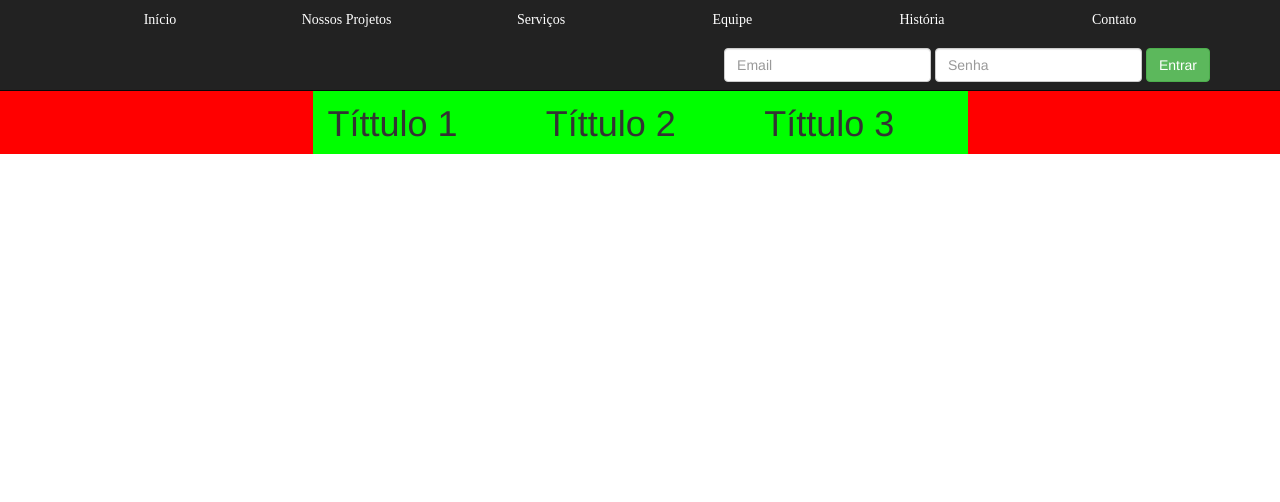
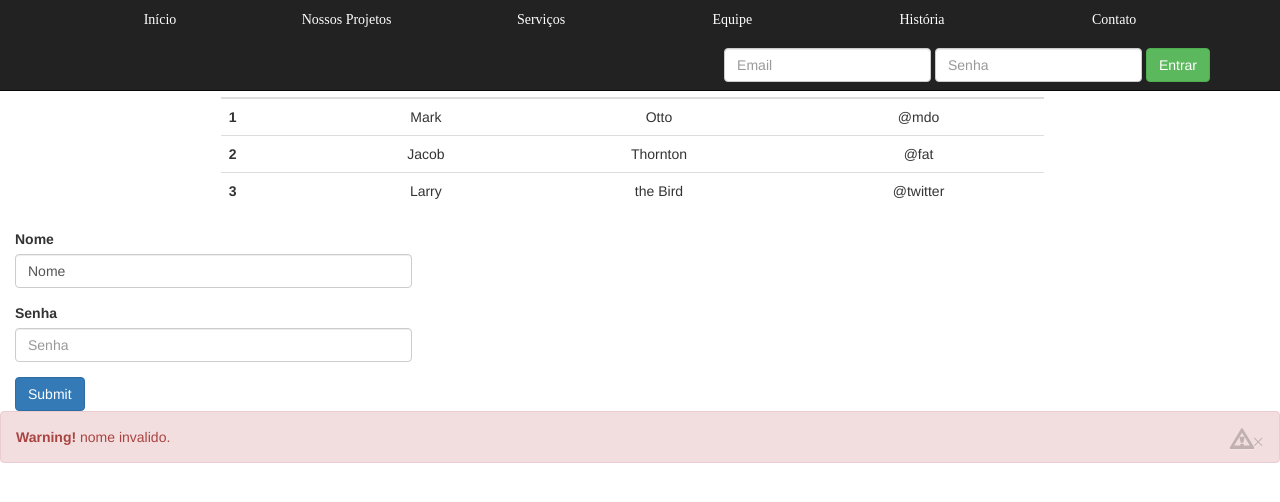
Before and after one commit to wallison-souza/infocorp, a plain HTML site: page bootstrap/index.html in a window 1280 px wide. Drawn offline with Linux system fonts and the light colour scheme; files whose address does not match are found by name.

Commit message:
Mensagem

```diff
--- a/bootstrap/index.html
+++ b/bootstrap/index.html
@@ -11,12 +11,18 @@
         color:white;
         font-family:Times New Roman;
     }
+    table{
+        margin-top: 5%;
+        text-align: center;
+        margin-left: 25%;
+    }
+
     </style>
 </head>
 <body>
     <div class="container-fluid">
 
-        <div class="row" style="background-color: rgb(255,0,0)" >
+        <div class="row"  >
             <div class="nav" style = "background-color: black">
                 <nav class="navbar navbar-inverse navbar-fixed-top">
                     <div class="container">
@@ -53,42 +59,72 @@
                     </div>
                 </nav>
                 <span class="glyphicon glyphicon-search" aria-hidden="true"></span>
-                <div class="container">
-                    <!-- The justified navigation menu is meant for single line per list item.
-                         Multiple lines will require custom code not provided by Bootstrap. -->
-
             </div>
         </div>
 
-        <div class="row" style="margin-top:5%;" >
-           <div class="col col-md-3" ></div>
-           <div class="col col-md-6" style="background-color: rgb(0,255,0)">
-                <div class="row">
-                    <div class="col col-md-4">
-                        <h1>Títtulo 1</h1>
-                    </div>
-                    <div class="col col-md-4">
-                        <h1>Títtulo 2</h1>
-                    </div>
-                    <div class="col col-md-4">
-                        <h1>Títtulo 3</h1>
-                    </div>
+        <div class="row" >
+            <div  class="col-sm-8">
+                <table class="table table-hover table-dark">
+                  <thead>
+                    <tr>
+                      <th scope="col">id</th>
+                      <th scope="col">First</th>
+                      <th scope="col">Last</th>
+                      <th scope="col">Handle</th>
+                    </tr>
+                  </thead>
+                  <tbody>
+                    <tr>
+                      <th scope="row">1</th>
+                      <td>Mark</td>
+                      <td>Otto</td>
+                      <td>@mdo</td>
+                    </tr>
+                    <tr>
+                      <th scope="row">2</th>
+                      <td>Jacob</td>
+                      <td>Thornton</td>
+                      <td>@fat</td>
+                    </tr>
+                    <tr>
+                      <th scope="row">3</th>
+                      <td>Larry</td>
+                      <td>the Bird</td>
+                      <td>@twitter</td>
+                    </tr>
+                  </tbody>
+                </table>
                 </div>
-           </div>
-           <div class="col col-md-3"></div>
-        </div>
-        <div class="row" style="background-color: rgb(0,0,255)" >
-
-        </div>
-        <div class="row" style="background-color: rgb(255,0,255)" >
-
-        </div>
-        <div class="row" style="background-color: rgb(255,255,0)" >
+          </div>
+      <div class="row" >
+      <div  class="col-sm-4">
+              <form>
+                  <div class="form-group" >
+                    <label for="exampleInputEmail1">Nome</label>
+                    <input type="text" class="form-control"  aria-describedby="textHelp" value="Nome">
+                  </div>
+                  <div class="form-group">
+                    <label for="exampleInputPassword1">Senha</label>
+                    <input type="password" class="form-control" placeholder="Senha">
+                  </div>
+                  <button type="submit" class="btn btn-primary">Submit</button>
+              </form>
+     </div>
+    </div>
+    <div class="row" >
+        <div class="alert alert-danger" role="alert">
+        <button type="button" class="close" data-dismiss="alert" aria-label="Close">
+        <span  class="glyphicon glyphicon-warning-sign" aria-hidden="true">&times;</span></button>
+        <strong>Warning!</strong> nome invalido.
 
         </div>
 
+    </div>
+    </div>
 
-    <div>
+<script src ="/home/aluno/Área de Trabalho/WAL/bootstrap/jquery-3.3.1/jquery-3.3.1.min.js"></script>
+<script src ="/home/aluno/Área de Trabalho/WAL/bootstrap/bootstrap-3.3.7-dist/js/bootstrap.min.js">
 
+</script>
 </body>
 </html>
```
Also changed, not shown: bootstrap/index2.html (added, +48 -0 lines), semantic-ui/index.html (deleted), semantic-ui/index1.html (added).
